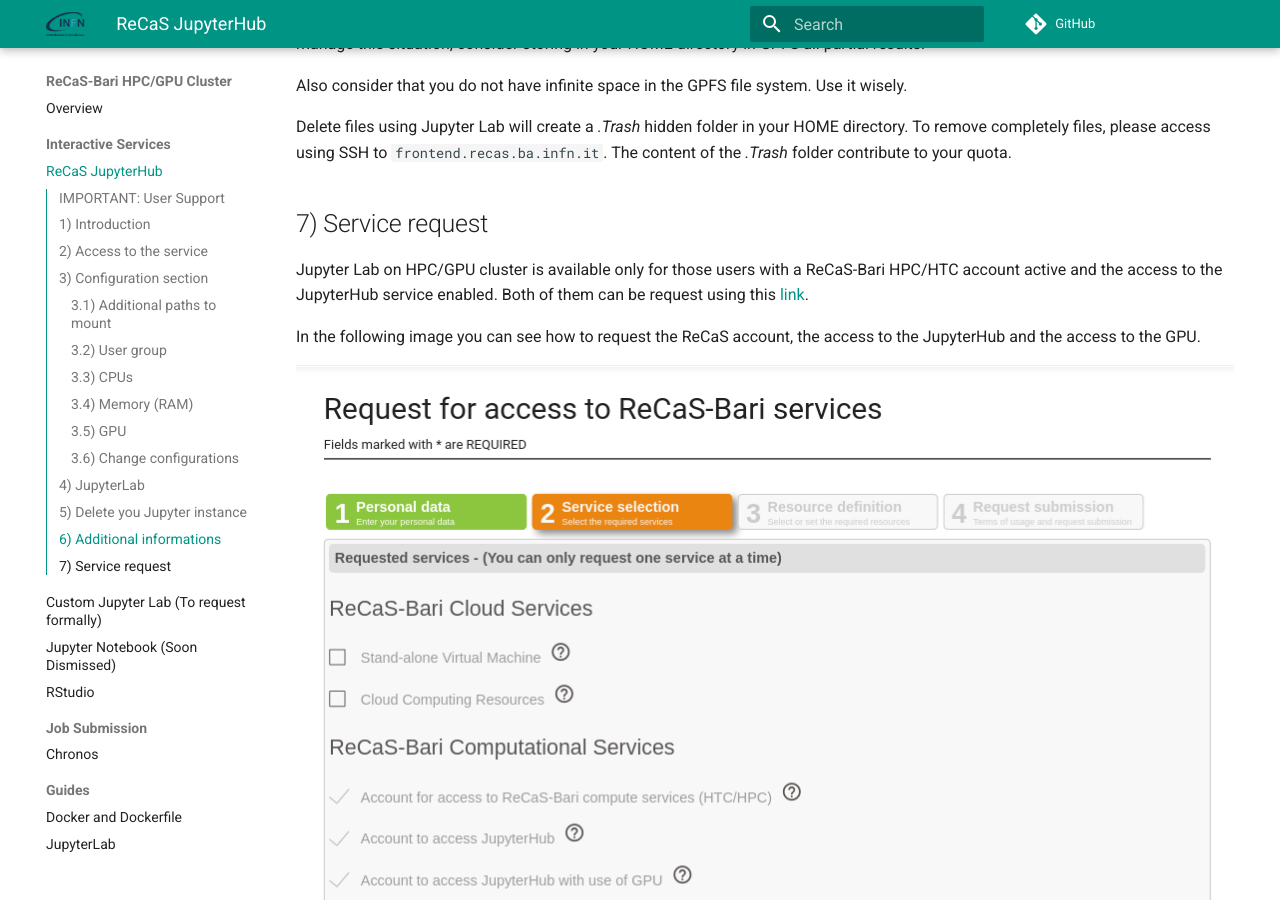
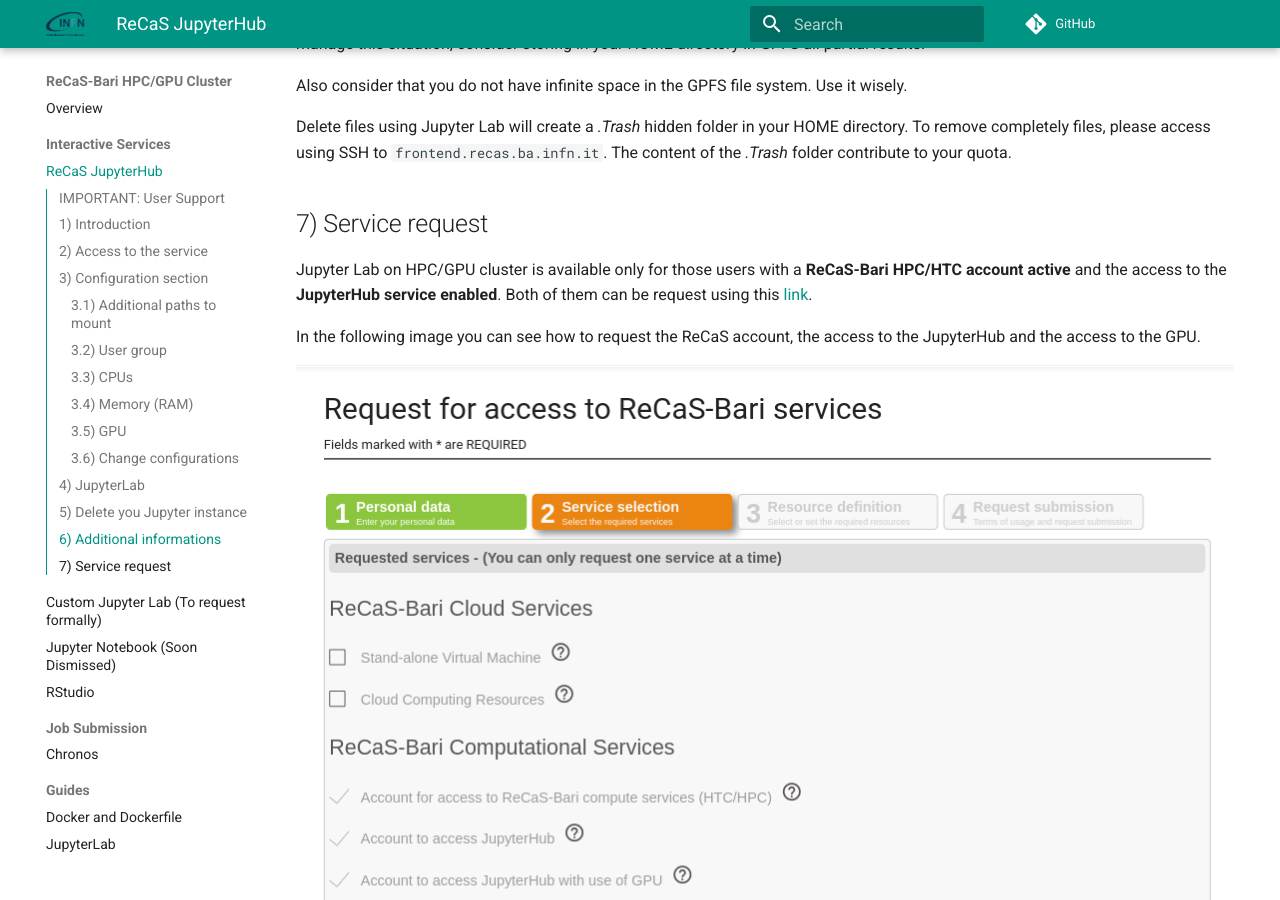
Before and after one commit to jvino/cluster-hpc-gpu-guides, an MkDocs documentation site: the page built from docs/interactive_services/jupyter-lab-for-recas-users.md, in a window 1280 px wide and 900 px high, scrolled down 5231 px. Built offline with MkDocs 1.6.1 and Material for MkDocs 9.7.7, drawn with Linux system fonts in a browser that asks for light colours; comment, search, counter and statistics services are not loaded.

```diff
--- a/docs/interactive_services/jupyter-lab-for-recas-users.md
+++ b/docs/interactive_services/jupyter-lab-for-recas-users.md
@@ -134,7 +134,7 @@ Also consider that you do not have infinite space in the GPFS file system. Use i
 Delete files using Jupyter Lab will create a *.Trash* hidden folder in your HOME directory. To remove completely files, please access using SSH to `frontend.recas.ba.infn.it`. The content of the *.Trash* folder contribute to your quota.
 
 ## 7) Service request
-Jupyter Lab on HPC/GPU cluster is available only for those users with a ReCaS-Bari HPC/HTC account active and the access to the JupyterHub service enabled. Both of them can be request using this [link](https://www.recas-bari.it/index.php/en/recas-bari-servizi-en/richiesta-credenziali-2).
+Jupyter Lab on HPC/GPU cluster is available only for those users with a **ReCaS-Bari HPC/HTC account active** and the access to the **JupyterHub service enabled**. Both of them can be request using this [link](https://www.recas-bari.it/index.php/en/recas-bari-servizi-en/richiesta-credenziali-2).
 
 In the following image you can see how to request the ReCaS account, the access to the JupyterHub and the access to the GPU.
 
```
